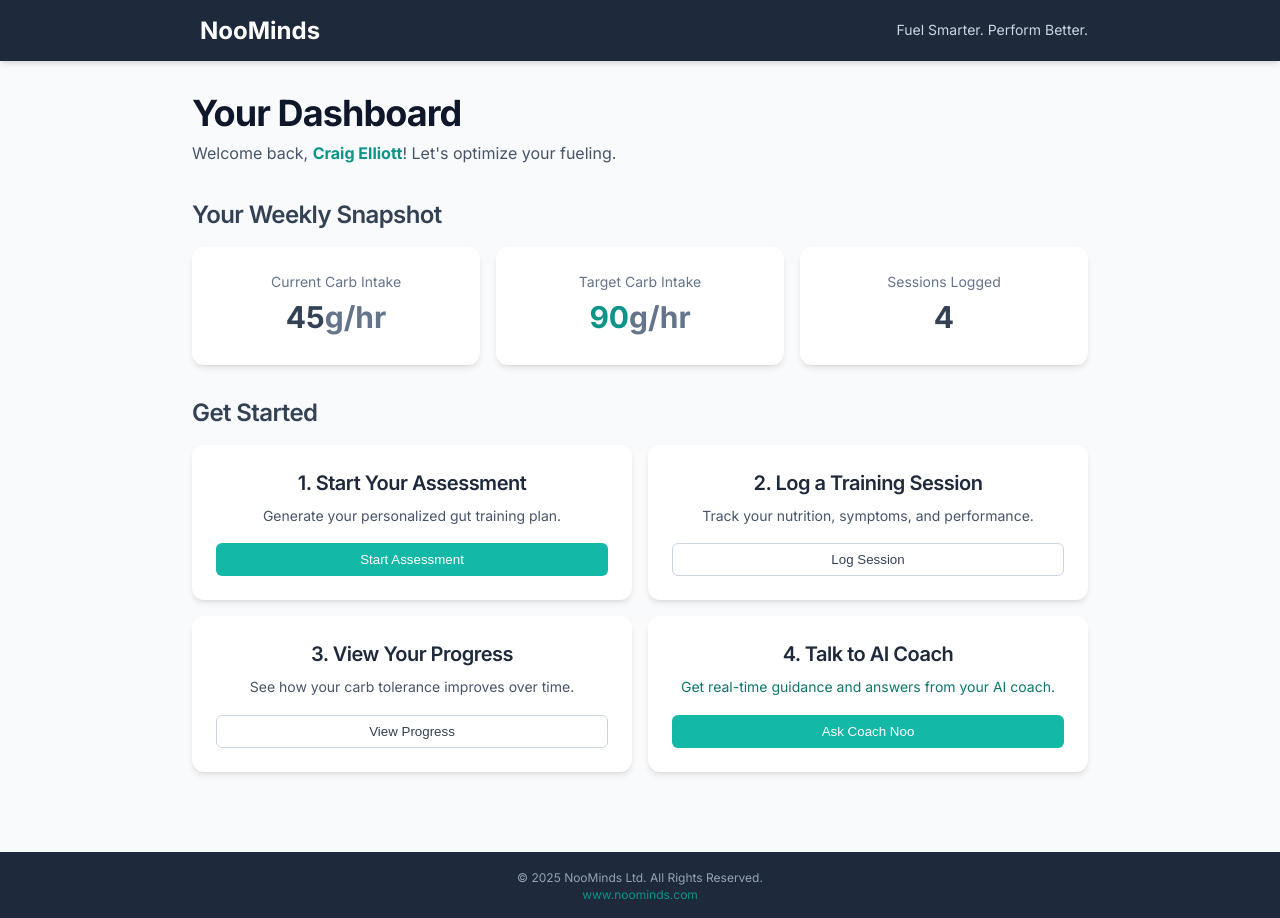
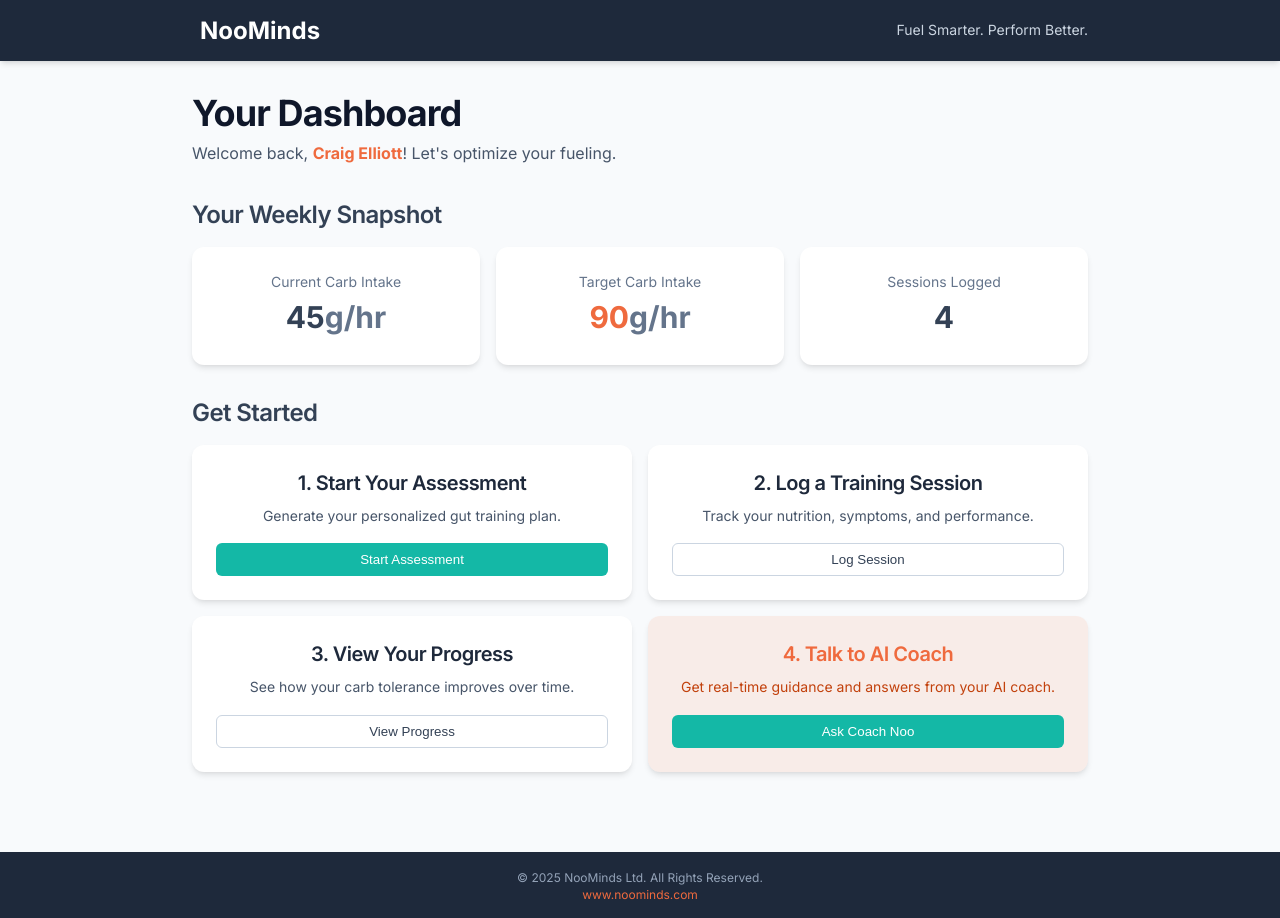
Before and after one commit to NooMinds/noominds-carb-coach, a React (Vite) app: page / in a window 1280 px wide. Built offline with nearby package versions, Linux system fonts and the light colour scheme.

Commit message:
Update App.tsx

```diff
--- a/src/App.tsx
+++ b/src/App.tsx
@@ -5,7 +5,7 @@ import './index.css'; // Make sure our styles are imported
 // Type Definitions
 // ============================================================================
 
-// Utility: consistent short-date formatter (e.g., “Jun 20”)
+// Utility: consistent short-date formatter (e.g., "Jun 20")
 const formatShortDate = (isoDate: string) =>
   new Date(isoDate).toLocaleDateString('en-US', { month: 'short', day: 'numeric' });
 
@@ -76,7 +76,7 @@ const Header: React.FC = () => (
   <header className="bg-slate-800 text-white shadow-md">
     <div className="max-w-4xl mx-auto px-4 sm:px-6 lg:px-8 py-4 flex justify-between items-center">
       <div className="flex items-center">
-        <svg xmlns="http://www.w3.org/2000/svg" className="h-8 w-8 text-teal-400 mr-2" viewBox="0 0 24 24" fill="none" stroke="currentColor" strokeWidth="2" strokeLinecap="round" strokeLinejoin="round"><path d="M12 2a10 10 0 0 0-10 10c0 4.42 2.87 8.17 6.84 9.5.6.11.82-.26.82-.57v-2.03c-2.78.6-3.37-1.34-3.37-1.34-.55-1.39-1.34-1.76-1.34-1.76-1.08-.74.08-.73.08-.73 1.2.08 1.83 1.23 1.83 1.23 1.07 1.83 2.81 1.3 3.5 1 .1-.78.42-1.3.76-1.6-2.66-.3-5.46-1.33-5.46-5.93 0-1.31.47-2.38 1.24-3.22-.12-.3-.54-1.52.12-3.18 0 0 1-.32 3.3 1.23.95-.26 1.98-.4 3-.4s2.05.13 3 .4c2.28-1.55 3.3-1.23 3.3-1.23.66 1.66.24 2.88.12 3.18.77.84 1.24 1.91 1.24 3.22 0 4.61-2.81 5.62-5.48 5.92.43.37.82 1.1.82 2.22v3.29c0 .31.22.69.82.57A10 10 0 0 0 22 12 10 10 0 0 0 12 2z" /></svg>
+        <svg xmlns="http://www.w3.org/2000/svg" className="h-8 w-8 mr-2" style={{color: '#EF6A3E'}} viewBox="0 0 24 24" fill="none" stroke="currentColor" strokeWidth="2" strokeLinecap="round" strokeLinejoin="round"><path d="M12 2a10 10 0 0 0-10 10c0 4.42 2.87 8.17 6.84 9.5.6.11.82-.26.82-.57v-2.03c-2.78.6-3.37-1.34-3.37-1.34-.55-1.39-1.34-1.76-1.34-1.76-1.08-.74.08-.73.08-.73 1.2.08 1.83 1.23 1.83 1.23 1.07 1.83 2.81 1.3 3.5 1 .1-.78.42-1.3.76-1.6-2.66-.3-5.46-1.33-5.46-5.93 0-1.31.47-2.38 1.24-3.22-.12-.3-.54-1.52.12-3.18 0 0 1-.32 3.3 1.23.95-.26 1.98-.4 3-.4s2.05.13 3 .4c2.28-1.55 3.3-1.23 3.3-1.23.66 1.66.24 2.88.12 3.18.77.84 1.24 1.91 1.24 3.22 0 4.61-2.81 5.62-5.48 5.92.43.37.82 1.1.82 2.22v3.29c0 .31.22.69.82.57A10 10 0 0 0 22 12 10 10 0 0 0 12 2z" /></svg>
         <span className="text-2xl font-bold">NooMinds</span>
       </div>
       <p className="hidden sm:block text-sm text-slate-300">Fuel Smarter. Perform Better.</p>
@@ -87,7 +87,7 @@ const Header: React.FC = () => (
 const Footer: React.FC = () => (
   <footer className="bg-slate-800 text-slate-400 text-xs text-center py-4 mt-12">
     <p>&copy; {new Date().getFullYear()} NooMinds Ltd. All Rights Reserved.</p>
-    <a href="https://www.noominds.com" target="_blank" rel="noopener noreferrer" className="hover:text-teal-400 transition-colors">
+    <a href="https://www.noominds.com" target="_blank" rel="noopener noreferrer" className="hover:text-teal-400 transition-colors" style={{color: '#EF6A3E'}}>
       www.noominds.com
     </a>
   </footer>
@@ -161,7 +161,7 @@ const Dashboard: React.FC<DashboardProps> = ({ onNavigate, sessionsCount }) => {
       <header className="mb-8">
         <h1 className="text-slate-900">Your Dashboard</h1>
         <p className="mt-2 text-lg text-slate-600">
-          Welcome back, <span className="font-bold text-teal-600">Craig Elliott</span>! Let's optimize your fueling.
+          Welcome back, <span className="font-bold" style={{color: '#EF6A3E'}}>Craig Elliott</span>! Let's optimize your fueling.
         </p>
       </header>
 
@@ -175,7 +175,7 @@ const Dashboard: React.FC<DashboardProps> = ({ onNavigate, sessionsCount }) => {
             </div>
             <div className="card text-center">
               <p className="text-sm text-slate-500">Target Carb Intake</p>
-              <p className="text-3xl font-bold text-teal-600">{stats.targetCarbIntake}<span className="text-lg font-medium text-slate-500">g/hr</span></p>
+              <p className="text-3xl font-bold" style={{color: '#EF6A3E'}}>{stats.targetCarbIntake}<span className="text-lg font-medium text-slate-500">g/hr</span></p>
             </div>
             <div className="card text-center">
               <p className="text-sm text-slate-500">Sessions Logged</p>
@@ -202,9 +202,9 @@ const Dashboard: React.FC<DashboardProps> = ({ onNavigate, sessionsCount }) => {
               <p className="text-sm text-slate-600 flex-grow mb-4">See how your carb tolerance improves over time.</p>
               <button onClick={() => onNavigate('progress')} className="btn btn-outline w-full">View Progress</button>
             </div>
-            <div className="card flex flex-col items-center text-center bg-teal-50 border-teal-200">
-              <h3 className="font-semibold mb-2 text-teal-800">4. Talk to AI Coach</h3>
-              <p className="text-sm text-teal-700 flex-grow mb-4">Get real-time guidance and answers from your AI coach.</p>
+            <div className="card flex flex-col items-center text-center" style={{backgroundColor: 'rgba(239, 106, 62, 0.1)', borderColor: 'rgba(239, 106, 62, 0.3)'}}>
+              <h3 className="font-semibold mb-2" style={{color: '#EF6A3E'}}>4. Talk to AI Coach</h3>
+              <p className="text-sm flex-grow mb-4" style={{color: '#C2410C'}}>Get real-time guidance and answers from your AI coach.</p>
               <button onClick={() => onNavigate('ai_coach')} className="btn btn-primary w-full">Ask Coach Noo</button>
             </div>
           </div>
@@ -273,7 +273,7 @@ const AICoach: React.FC<AICoachProps> = ({ sessions, onBackToDashboard }) => {
           'Authorization': `Bearer ${OPENAI_API_KEY}`
         },
         body: JSON.stringify({
-          model: 'gpt-4-turbo',
+          model: 'gpt-4o',
           messages: [{ role: 'user', content: prompt }],
         }),
       });
@@ -364,11 +364,11 @@ This looks like a solid session. The carb rate was good, and symptoms were manag
           {messages.map((msg) => (
             <div key={msg.id} className={`flex items-end gap-2 ${msg.sender === 'user' ? 'justify-end' : ''}`}>
               {msg.sender === 'ai' && <div className="w-8 h-8 rounded-full bg-slate-700 text-white flex items-center justify-center flex-shrink-0 text-sm font-bold">AI</div>}
-              <div className={`max-w-md p-3 rounded-lg ${msg.sender === 'user' ? 'bg-teal-500 text-white' : 'bg-slate-100'}`}>
+              <div className={`max-w-md p-3 rounded-lg ${msg.sender === 'user' ? 'text-white' : 'bg-slate-100'}`} style={msg.sender === 'user' ? {backgroundColor: '#EF6A3E'} : {}}>
                 <p className="text-sm">{msg.text}</p>
                 <p className="text-xs opacity-70 mt-1 text-right">{new Date(msg.timestamp).toLocaleTimeString([], { hour: '2-digit', minute: '2-digit' })}</p>
               </div>
-              {msg.sender === 'user' && <div className="w-8 h-8 rounded-full bg-teal-500 text-white flex items-center justify-center flex-shrink-0 text-sm font-bold">CE</div>}
+              {msg.sender === 'user' && <div className="w-8 h-8 rounded-full text-white flex items-center justify-center flex-shrink-0 text-sm font-bold" style={{backgroundColor: '#EF6A3E'}}>CE</div>}
             </div>
           ))}
           {isTyping && (
@@ -536,7 +536,7 @@ const SessionLogger: React.FC<SessionLoggerProps> = ({ onAddSession, onBackToDas
 
         <fieldset>
           <legend>3. GI Symptoms & Performance</legend>
-          <div><label className="form-label">Overall Symptom Severity (0=None, 10=Severe)</label><input type="range" min="0" max="10" name="symptomSeverity" value={formState.symptomSeverity} onChange={handleChange} className="w-full" /><div className="text-center font-bold text-teal-600">{formState.symptomSeverity}</div></div>
+          <div><label className="form-label">Overall Symptom Severity (0=None, 10=Severe)</label><input type="range" min="0" max="10" name="symptomSeverity" value={formState.symptomSeverity} onChange={handleChange} className="w-full" /><div className="text-center font-bold" style={{color: '#EF6A3E'}}>{formState.symptomSeverity}</div></div>
           <div>
               <label className="form-label">Symptom Types</label>
               <div className="flex flex-wrap gap-4 mt-2">
@@ -545,7 +545,7 @@ const SessionLogger: React.FC<SessionLoggerProps> = ({ onAddSession, onBackToDas
                   ))}
               </div>
           </div>
-          <div><label className="form-label">Rate of Perceived Exertion (RPE, 1-10)</label><input type="range" min="1" max="10" name="rpe" value={formState.rpe} onChange={handleChange} className="w-full" /><div className="text-center font-bold text-teal-600">{formState.rpe}</div></div>
+          <div><label className="form-label">Rate of Perceived Exertion (RPE, 1-10)</label><input type="range" min="1" max="10" name="rpe" value={formState.rpe} onChange={handleChange} className="w-full" /><div className="text-center font-bold" style={{color: '#EF6A3E'}}>{formState.rpe}</div></div>
         </fieldset>
 
         <fieldset>
@@ -602,15 +602,15 @@ const ProgressCharts: React.FC<ProgressChartsProps> = ({ sessions, onBackToDashb
 
         {/* Carb Intake Chart */}
         <div className="card">
-          <h3 className="font-semibold mb-4 text-teal-700">Carb Intake Trend (g/hr)</h3>
+          <h3 className="font-semibold mb-4" style={{color: '#EF6A3E'}}>Carb Intake Trend (g/hr)</h3>
           <div key={`carb-chart-${sessions.length}`} className="h-48 bg-slate-50 rounded p-2 flex items-end justify-around border relative">
             {sortedSessions.map(session => {
               const carbRate = session.duration > 0 ? session.carbs / (session.duration / 60) : 0;
               const barHeight = `${(carbRate / maxCarbRate) * 100}%`;
               return (
                 <div key={session.id} className="w-1/2 flex flex-col items-center justify-end" title={`Carb Rate: ${carbRate.toFixed(0)} g/hr on ${session.date}`}>
-                  <div className="text-xs font-bold text-teal-600 mb-1">{carbRate.toFixed(0)}</div>
-                  <div className="w-6 bg-teal-500 rounded-t" style={{ height: barHeight }}></div>
+                  <div className="text-xs font-bold mb-1" style={{color: '#EF6A3E'}}>{carbRate.toFixed(0)}</div>
+                  <div className="w-6 rounded-t" style={{ height: barHeight, backgroundColor: '#EF6A3E' }}></div>
                   <div className="text-xs mt-1">{formatShortDate(session.date)}</div>
                 </div>
               );
```
